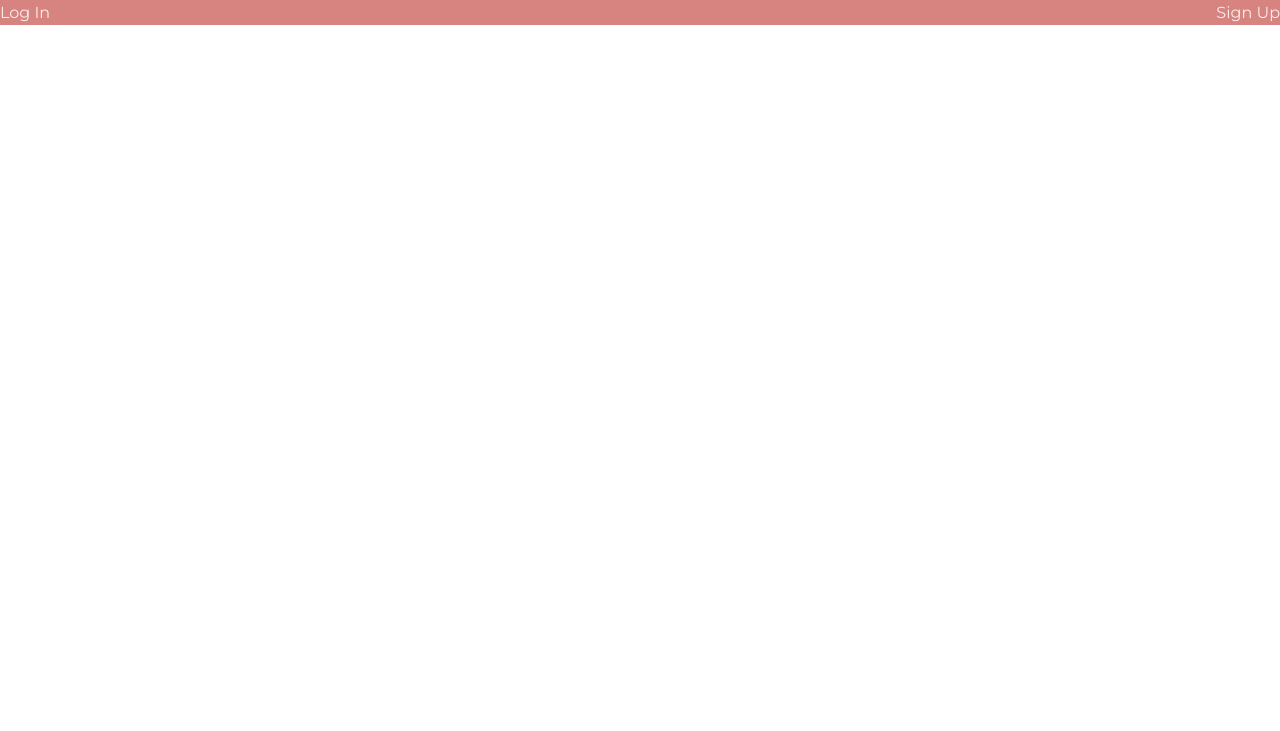
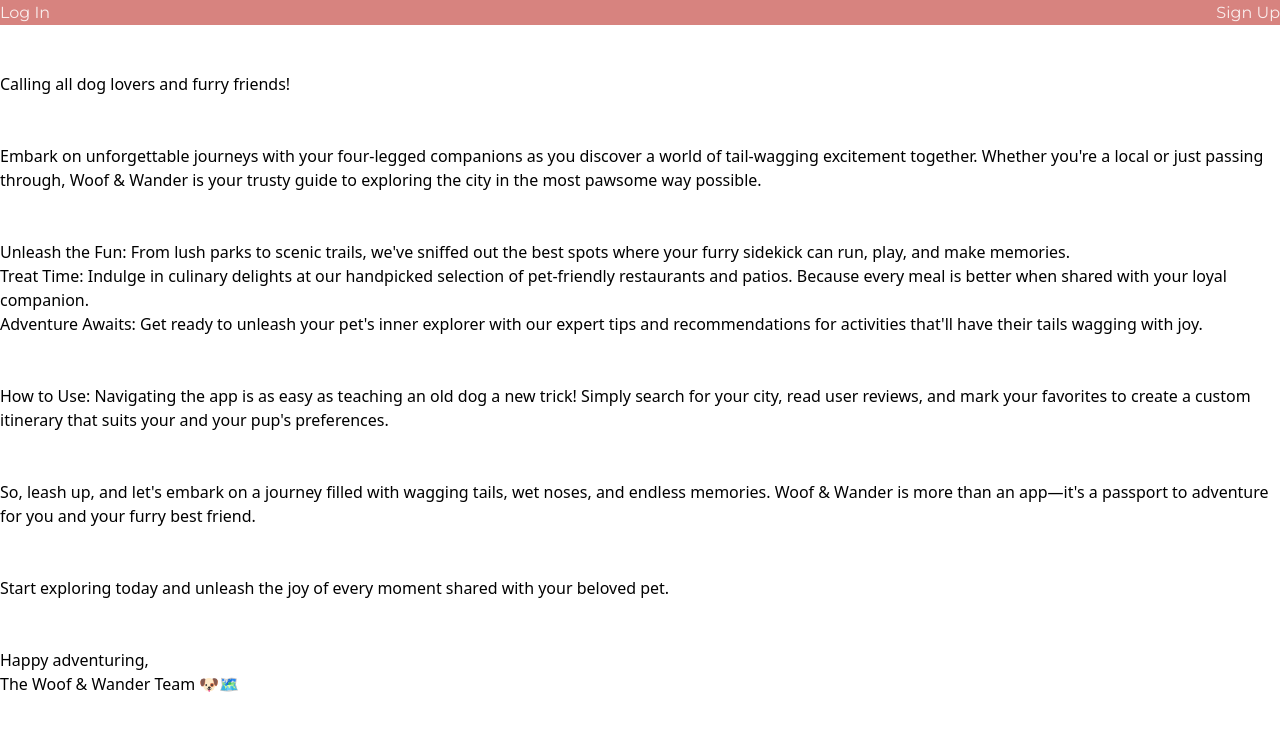
Before and after one commit to B-Selin/WoofAndWander, a Django app: page / in a window 1280 px wide. Shown: the top 731 px of the page. Run offline with Django 4.2, Linux system fonts and the light colour scheme; style sheets or scripts are compiled from the project's sources; some libraries are stand-ins or nearby versions.

Commit message:
Home page welcome message

```diff
--- a/main_app/templates/home.html
+++ b/main_app/templates/home.html
@@ -1,6 +1,38 @@
 {% extends 'base.html' %}
 {% block content %}
 
-<h1>Home</h1>
-
+<h1>Welcome to Woof & Wander: Your Pet's Passport to Adventure!</h1>
+<br>
+<br>
+<p>Calling all dog lovers and furry friends!</p>
+<br>
+<br>
+<p>Embark on unforgettable journeys with your four-legged companions as you discover a world of tail-wagging excitement
+  together. Whether you're a local or just passing through, Woof & Wander is your trusty guide to exploring the city in
+  the most pawsome way possible.</p>
+<br>
+<br>
+<ul>
+  <li>Unleash the Fun: From lush parks to scenic trails, we've sniffed out the best spots where your furry sidekick can
+    run, play, and make memories.</li>
+  <li>Treat Time: Indulge in culinary delights at our handpicked selection of pet-friendly restaurants and patios.
+    Because every meal is better when shared with your loyal companion.</li>
+  <li>Adventure Awaits: Get ready to unleash your pet's inner explorer with our expert tips and recommendations for
+    activities that'll have their tails wagging with joy.</li>
+</ul>
+<br>
+<br>
+<p>How to Use: Navigating the app is as easy as teaching an old dog a new trick! Simply search for your city, read user
+  reviews, and mark your favorites to create a custom itinerary that suits your and your pup's preferences.</p>
+<br>
+<br>
+<p>So, leash up, and let's embark on a journey filled with wagging tails, wet noses, and endless memories. Woof & Wander
+  is more than an app—it's a passport to adventure for you and your furry best friend.</p>
+<br>
+<br>
+<p>Start exploring today and unleash the joy of every moment shared with your beloved pet.</p>
+<br>
+<br>
+<p>Happy adventuring,</p>
+<p>The Woof & Wander Team 🐶🗺️</p>
 {% endblock %}
```
